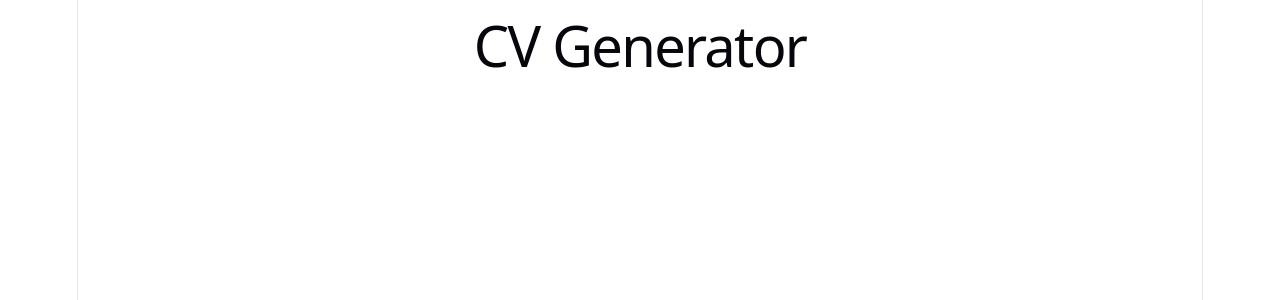
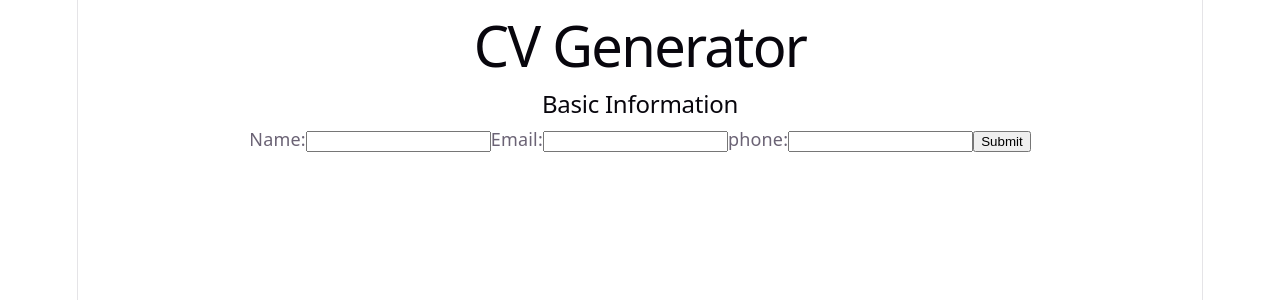
Before and after one commit to JoseClaritoEnriquez/CV_Generator, a React (Vite) app: page / in a window 1280 px wide. Shown: the top 300 px of the page. Built offline with nearby package versions, Linux system fonts and the light colour scheme.

Commit message:
created BasicInfo Component

```diff
--- a/src/App.jsx
+++ b/src/App.jsx
@@ -1,15 +1,16 @@
 import { useState } from 'react'
 import './styles/App.css'
+import BasicInfo from './components/BasicInfo';
 
 function App() {
   return (
-    <div className='app'>
+    <main className='app-container'>
       <header>
         <h1>CV Generator</h1>
       </header>
 
-
-    </div>
+      <BasicInfo />
+    </main>
   )
 }
 
--- /dev/null
+++ b/src/components/BasicInfo.jsx
@@ -0,0 +1,36 @@
+import { useState } from 'react';
+
+export default function BasicInfo() {
+    const [basicInfo, setBasicInfo] = useState({
+        name: '',
+        email: '',
+        phone: '',
+    });
+    function handleSubmit(e) {
+        e.preventDefault();
+        console.log('submitted data:', basicInfo);
+    }
+
+
+    return (
+        <div className="form-section">
+            <h2> Basic Information </h2>
+            <form onSubmit={handleSubmit}>
+                <label>Name:
+                    <input type="text" value={basicInfo.name}
+                        onChange={(e) => setBasicInfo({ ...basicInfo, name: e.target.value })} />
+                </label>
+
+                <label>Email:
+                    <input type="email" value={basicInfo.email}
+                        onChange={(e) => setBasicInfo({ ...basicInfo, email: e.target.value })} />
+                </label>
+                <label>phone:
+                    <input type="tel" value={basicInfo.phone}
+                        onChange={(e) => setBasicInfo({ ...basicInfo, phone: e.target.value })} />
+                </label>
+                <button type="submit">Submit</button>
+            </form>
+        </div >
+    );
+}
```
Also changed, not shown: src/components/nameForm.jsx (deleted).
